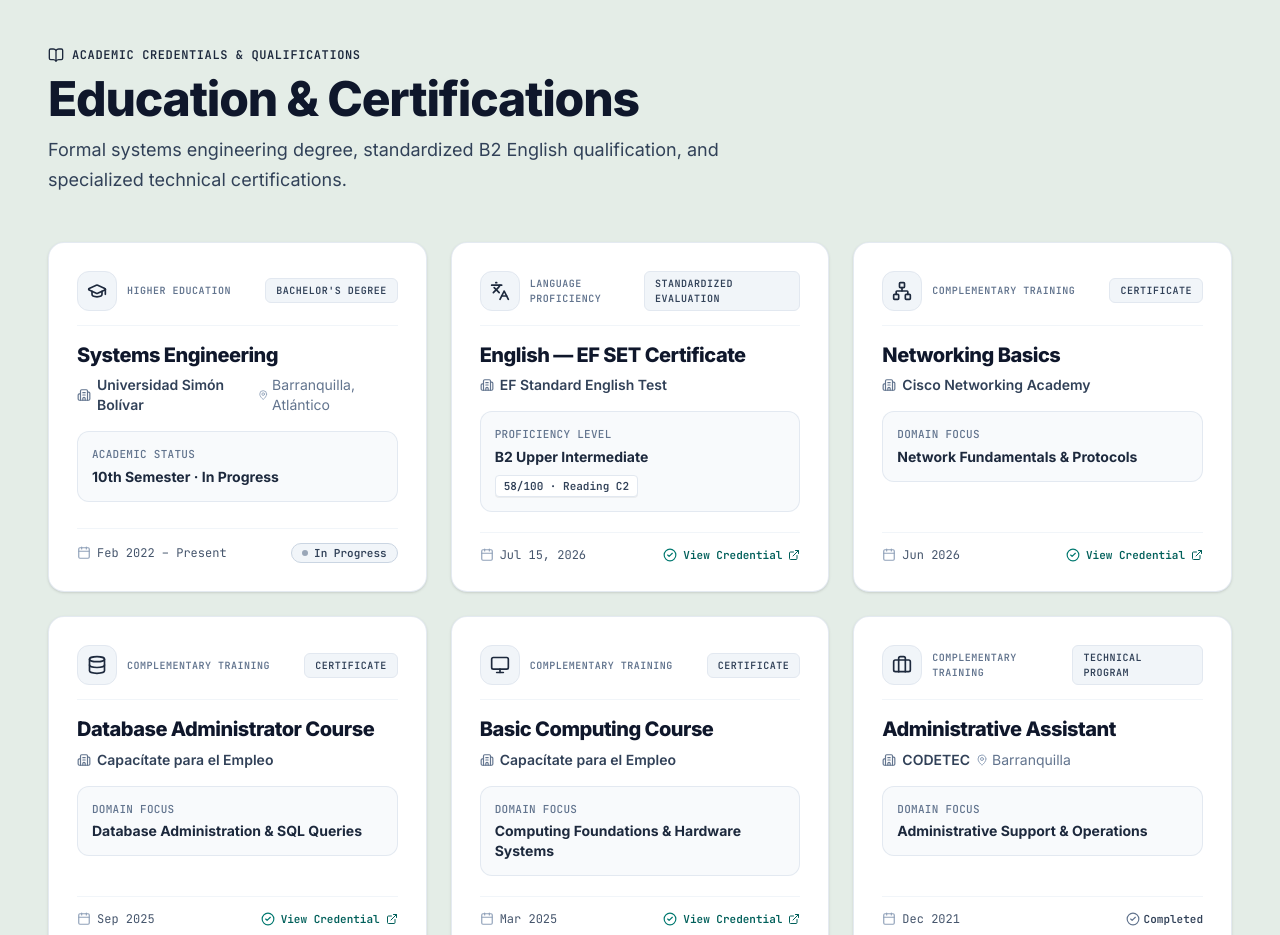
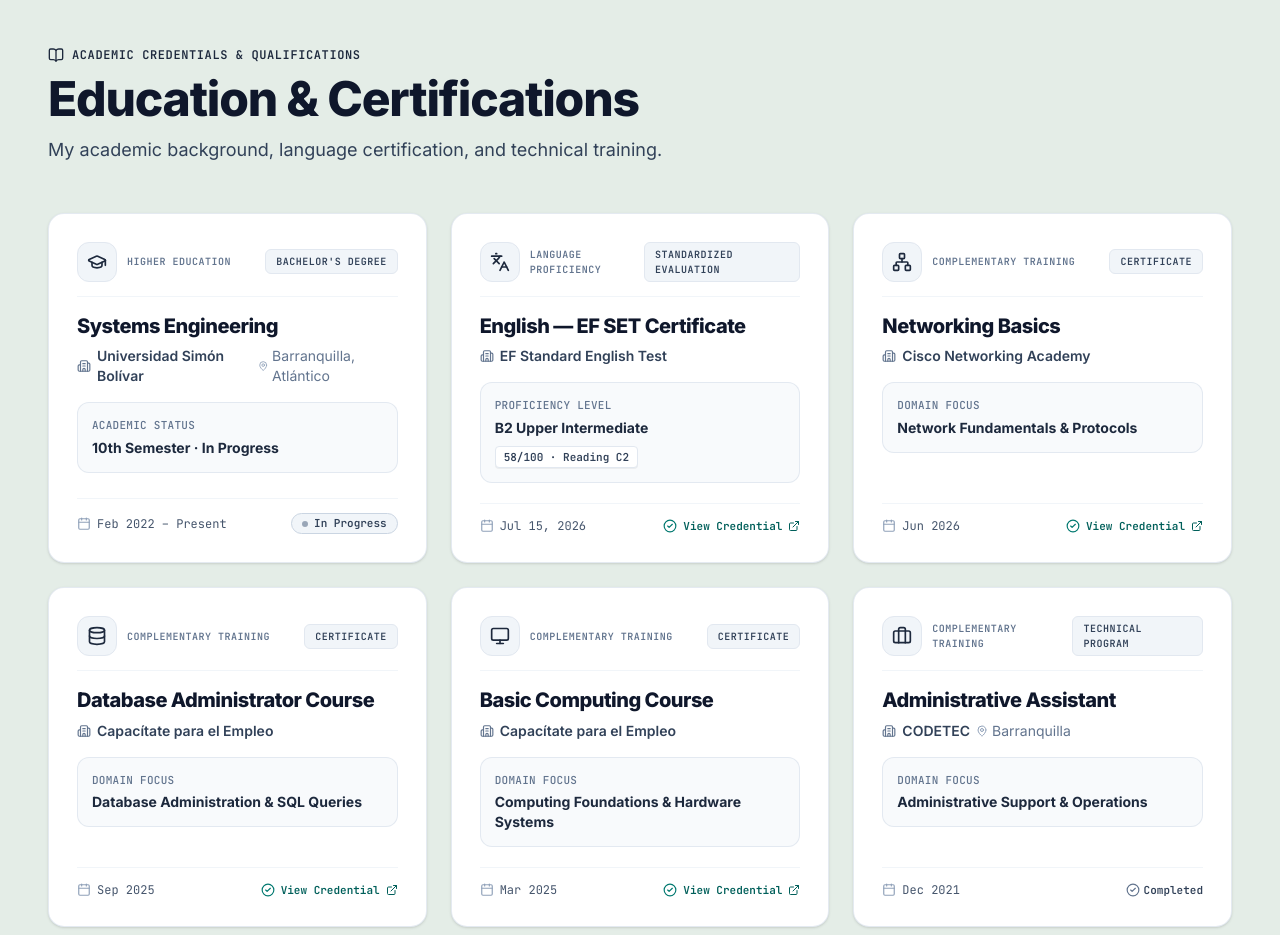
Before and after one commit to juancveg/juan-vega-portfolio, a React (Vite) app: page / in a window 1280 px wide. Shown: the part 3260-4195 px from the top of the page. Built offline with nearby package versions, Linux system fonts and the light colour scheme.

Commit message:
Update description in EducationSection for clarity and personalization

```diff
--- a/src/features/education/EducationSection.tsx
+++ b/src/features/education/EducationSection.tsx
@@ -194,7 +194,7 @@ export const EducationSection: React.FC = () => {
               Education &amp; Certifications
             </h2>
             <p className="text-slate-700 text-base sm:text-lg leading-relaxed">
-              Formal systems engineering degree, standardized B2 English qualification, and specialized technical certifications.
+              My academic background, language certification, and technical training.
             </p>
           </div>
         </div>
```
